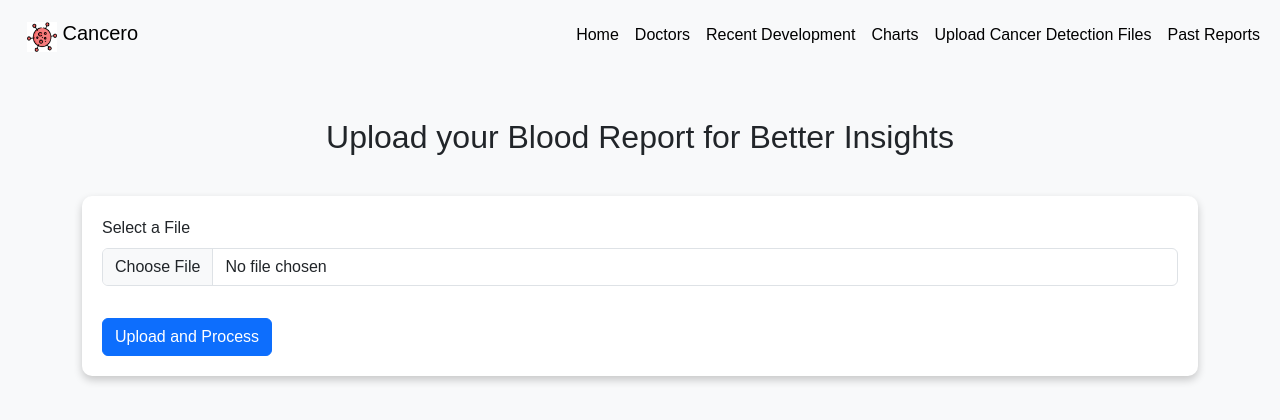
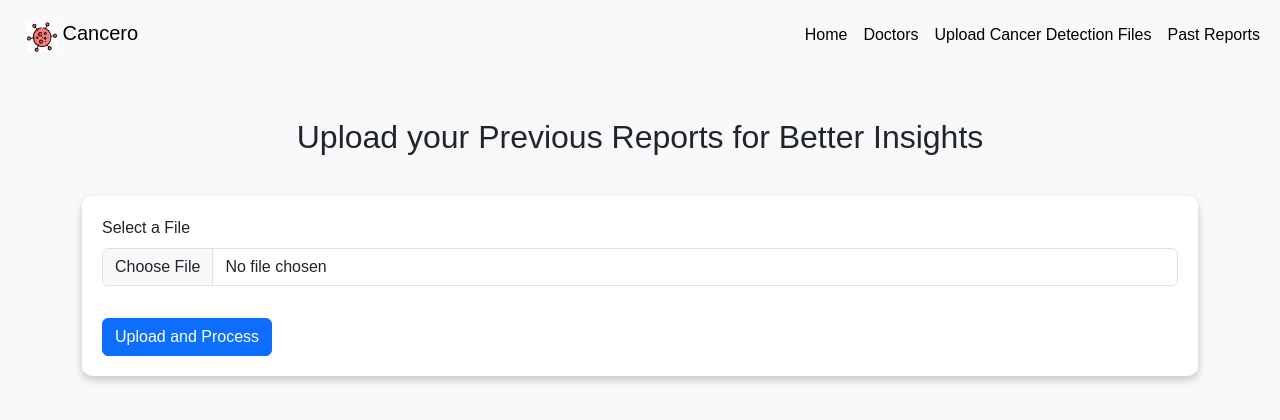
Before and after one commit to Sid3503/Cancero, a Flask app: page /upload_pdf in a window 1280 px wide. Shown: the top 420 px of the page. Run offline with Flask 3, Linux system fonts and the light colour scheme; some libraries are stand-ins or nearby versions.

Commit message:
Update pdf.html

```diff
--- a/templates/pdf.html
+++ b/templates/pdf.html
@@ -90,12 +90,6 @@
                         <a class="nav-link" href="/doctors">Doctors</a>
                     </li>
                     <li class="nav-item">
-                        <a class="nav-link" href="/news">Recent Development</a>
-                    </li>
-                    <li class="nav-item">
-                        <a class="nav-link" href="/charts">Charts</a>
-                    </li>
-                    <li class="nav-item">
                         <a class="nav-link" href="/upload">Upload Cancer Detection Files</a>
                     </li>
                     <li class="nav-item">
@@ -107,7 +101,7 @@
     </nav>
 
     <div class="container my-5">
-        <h2>Upload your Blood Report for Better Insights</h2>
+        <h2>Upload your Previous Reports for Better Insights</h2>
         <div class="upload-section">
             <form action="{{ url_for('display_pdf') }}" method="post" enctype="multipart/form-data">
                 <div class="form-group">
```
